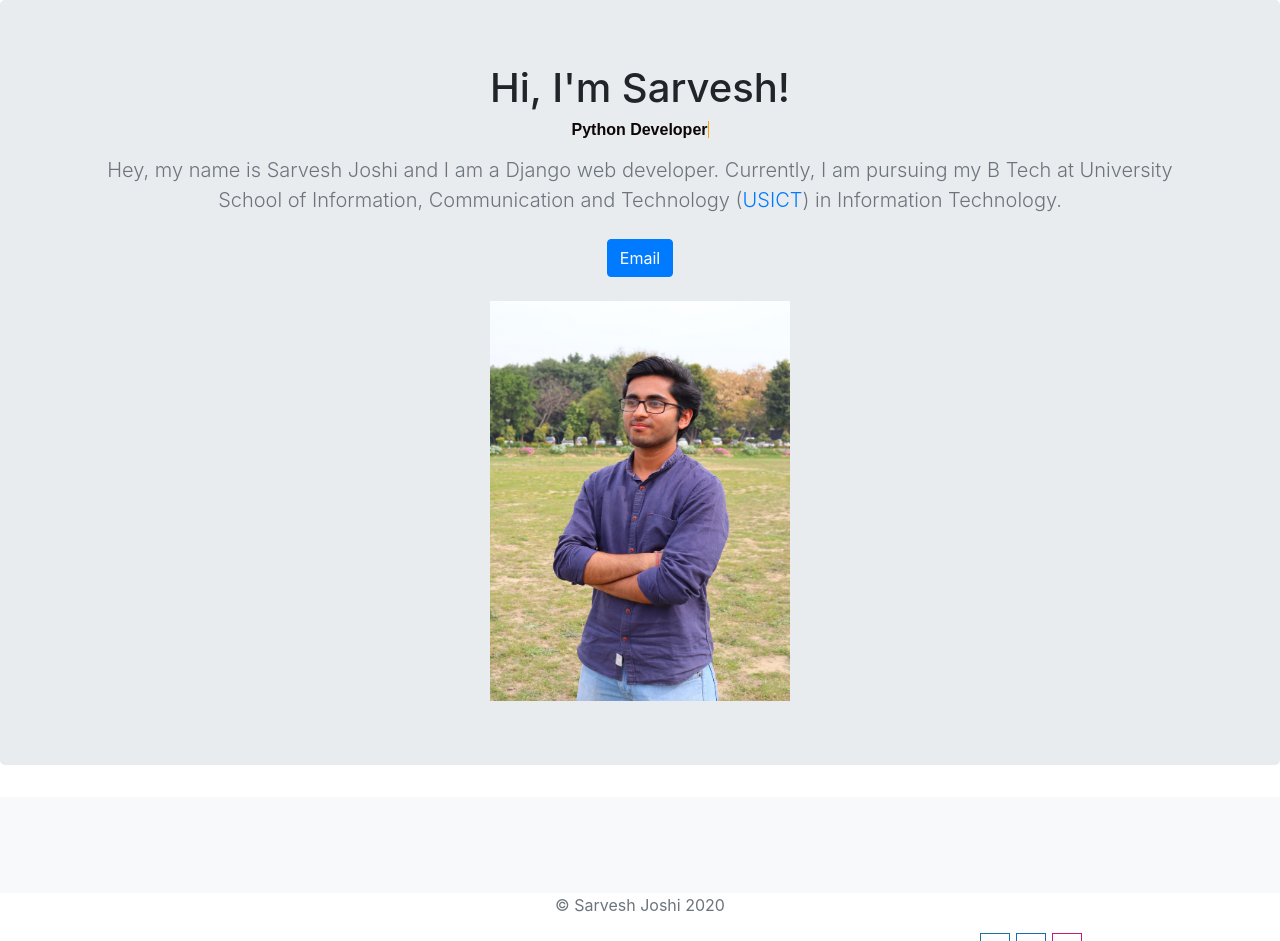
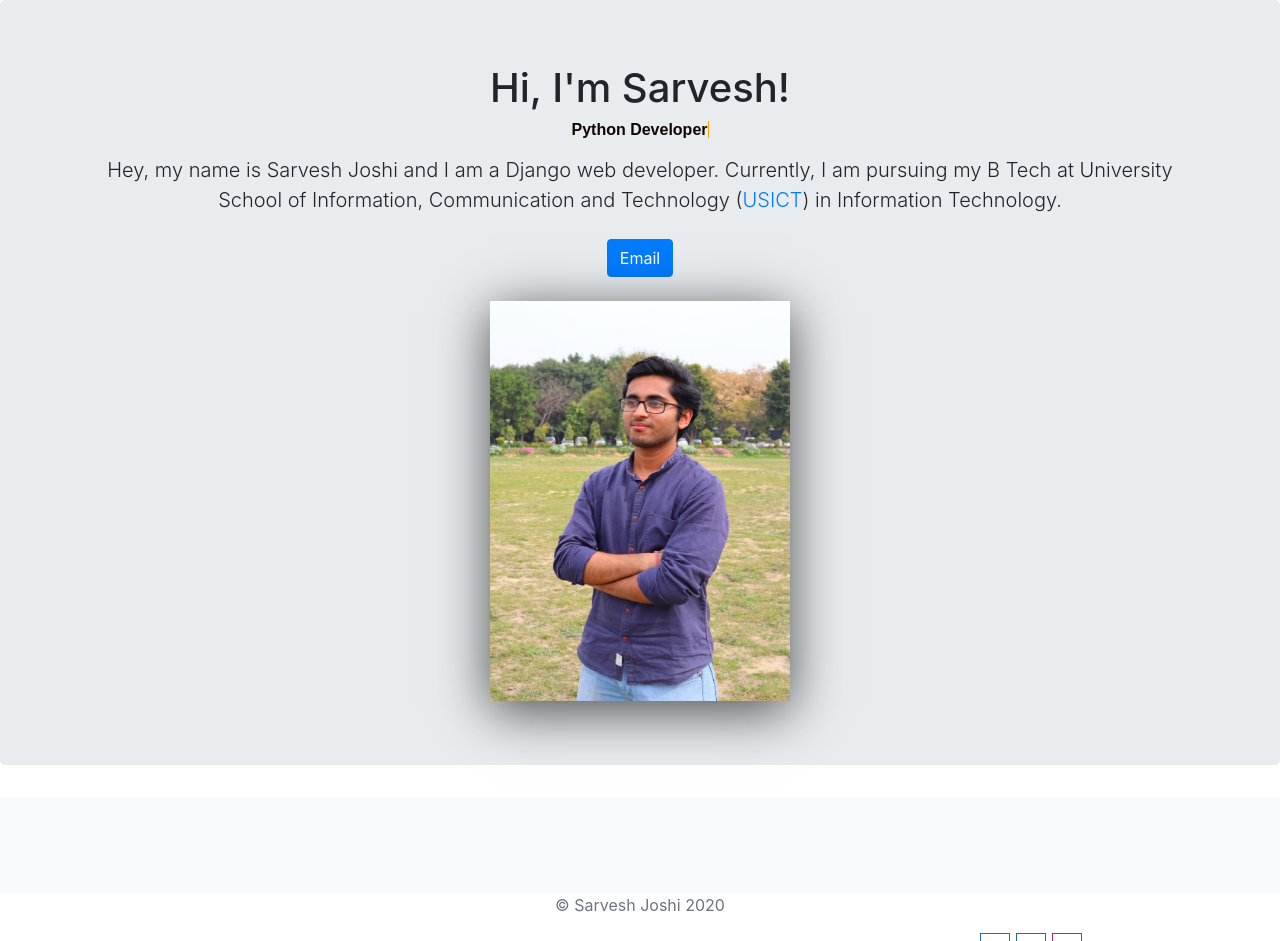
Before and after one commit to sarveshggn/portfolio, a Django app: page / in a window 1280 px wide. Shown: the part 56-997 px from the top of the page. Run offline with Django 3.2, Linux system fonts and the light colour scheme; data that the repository does not hold is empty; some libraries are stand-ins or nearby versions.

Commit message:
added css

```diff
--- a/jobs/templates/jobs/home.html
+++ b/jobs/templates/jobs/home.html
@@ -51,11 +51,11 @@
                     <h6>
                         <p class="typewrite" data-period="300" data-type='[ "Django Developer.", "Python Developer.", "Backend Developer.", "Data Science Enthusiast.", "Web Scraping for fun."]'>
                     </h6>
-                    <p class="lead text-muted">Hey, my name is Sarvesh Joshi and I am a Django web developer. Currently, I am pursuing my B Tech at University School of Information, Communication and Technology (<a href="http://ipu.ac.in/usict/">USICT</a>) in Information Technology.</p>
+                    <p class="lead">Hey, my name is Sarvesh Joshi and I am a Django web developer. Currently, I am pursuing my B Tech at University School of Information, Communication and Technology (<a href="http://ipu.ac.in/usict/">USICT</a>) in Information Technology.</p>
                     <p>
                         <a href="mailto:sarveshggn@gmail.com" class="btn btn-primary my-2">Email</a>
                     </p>
-                    <img src="{% static '20200219141423_IMG_5657 (4).jpg' %}" height="400" width="300" class="rotate270" alt="My Pic">
+                    <img src="{% static '20200219141423_IMG_5657 (4).jpg' %}" height="400" width="300" class="rotate270" alt="My Pic" style="box-shadow: 0px 10px 50px rgba(0, 0, 0, 0.7);">
                 </div>
             </section>
 
--- a/portfolio/static/css/master.css
+++ b/portfolio/static/css/master.css
@@ -1,3 +1,8 @@
+/* CSS for Box
+.flex-box-top{
+    box-shadow: 0px 10px 50px rgba(0, 0, 0, 0.7);
+} */
+
 /* JS for typewrite effect */
 
 .typewrite {
```
